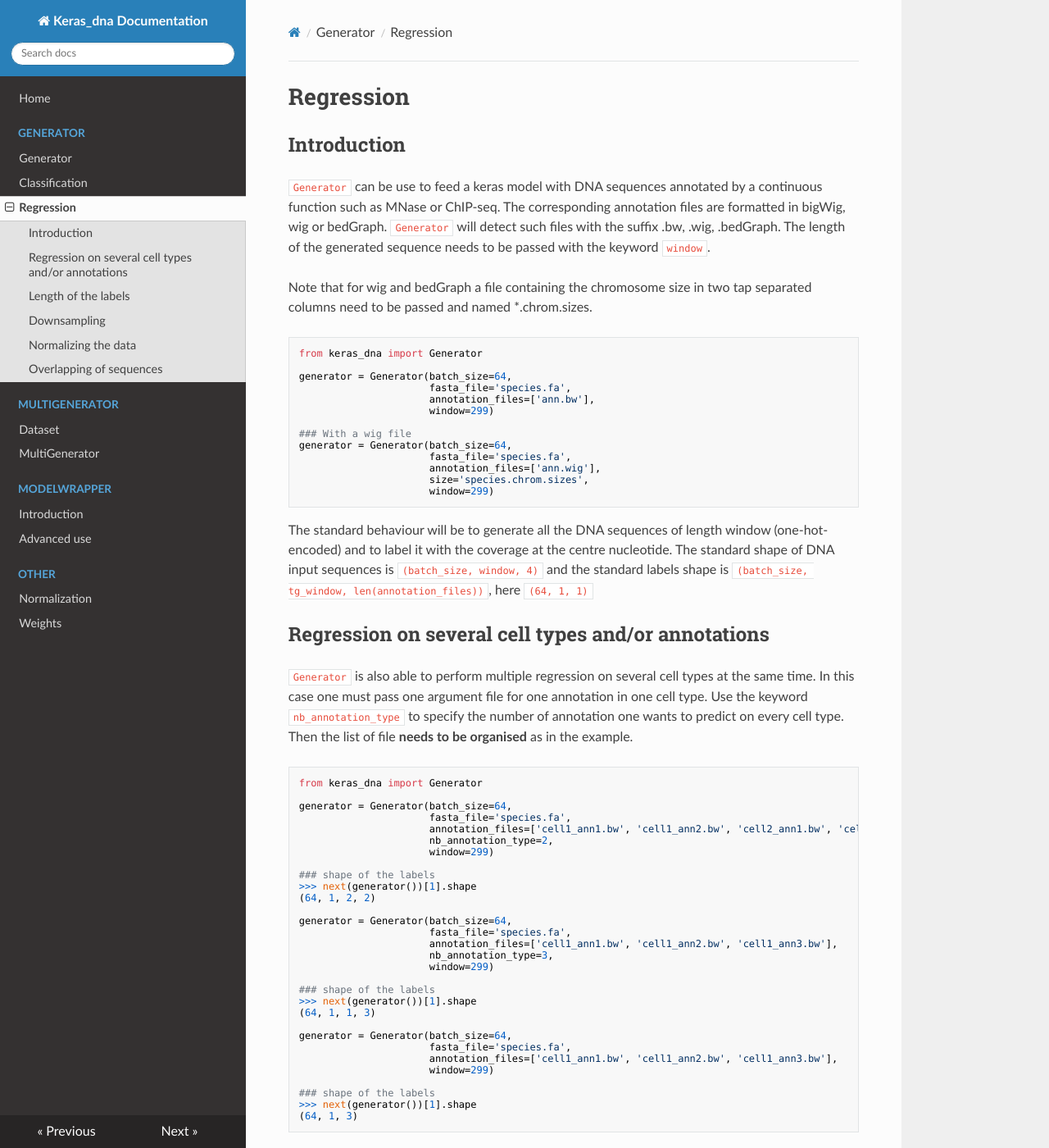
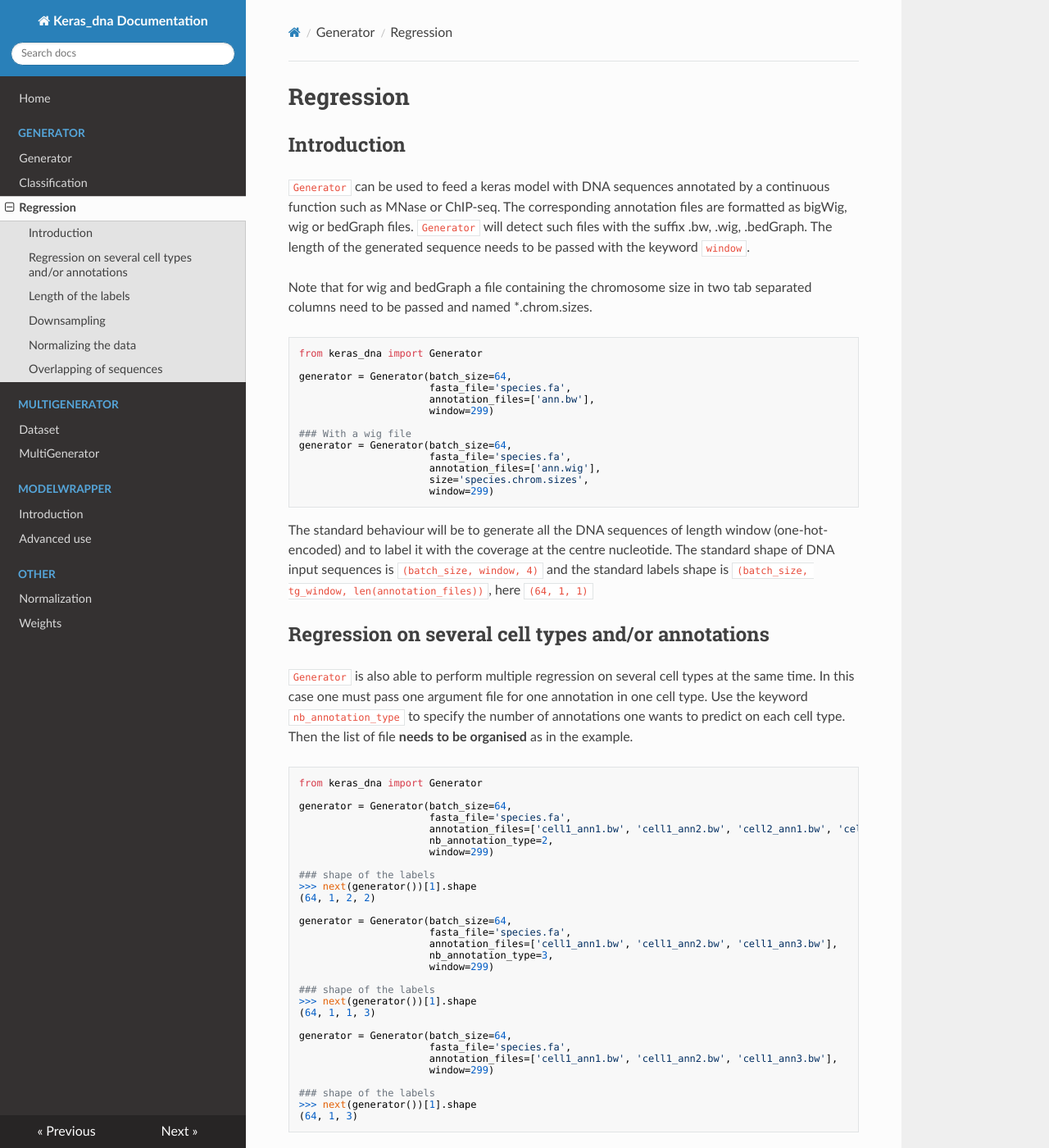
Before and after one commit to etirouthier/keras_dna, an MkDocs documentation site: the page built from docs/continuous.md, in a window 1280 px wide and 1400 px high. Shown: the whole window at 82% size. Built offline with MkDocs 1.6.1, drawn with Linux system fonts in a browser that asks for light colours; nearby versions of some CDN libraries; some of the changed text lies outside the part shown.

Commit message:
Update continuous.md

````diff
--- a/docs/continuous.md
+++ b/docs/continuous.md
@@ -2,9 +2,9 @@
 
 ## Introduction
 
-`Generator` can be use to feed a keras model with DNA sequences annotated by a continuous function such as MNase or ChIP-seq. The corresponding annotation files are formatted in bigWig, wig or bedGraph. `Generator` will detect such files with the suffix .bw, .wig, .bedGraph. The length of the generated sequence needs to be passed with the keyword `window`.
+`Generator` can be used to feed a keras model with DNA sequences annotated by a continuous function such as MNase or ChIP-seq. The corresponding annotation files are formatted as bigWig, wig or bedGraph files. `Generator` will detect such files with the suffix .bw, .wig, .bedGraph. The length of the generated sequence needs to be passed with the keyword `window`.
 
-Note that for wig and bedGraph a file containing the chromosome size in two tap separated columns need to be passed and named *.chrom.sizes.
+Note that for wig and bedGraph a file containing the chromosome size in two tab separated columns need to be passed and named *.chrom.sizes.
 
 ```python
 from keras_dna import Generator
@@ -26,7 +26,7 @@
 
 ## Regression on several cell types and/or annotations
 
-`Generator` is also able to perform multiple regression on several cell types at the same time. In this case one must pass one argument file for one annotation in one cell type. Use the keyword `nb_annotation_type` to specify the number of annotation one wants to predict on every cell type. Then the list of file **needs to be organised** as in the example.
+`Generator` is also able to perform multiple regression on several cell types at the same time. In this case one must pass one argument file for one annotation in one cell type. Use the keyword `nb_annotation_type` to specify the number of annotations one wants to predict on each cell type. Then the list of file **needs to be organised** as in the example.
 
 ```python
 from keras_dna import Generator
@@ -60,7 +60,7 @@
 >>> next(generator())[1].shape
 (64, 1, 3)
 ```
-As shown in the last example without specifying `nb_of_annotation` all the labels are set in the 2nd axis.
+As shown in the last example, without specifying `nb_of_annotation`, all the labels are set in the 2nd axis.
 
 ## Length of the labels
 
@@ -82,7 +82,7 @@
 
 ## Downsampling
 
-As previously stated `Generator` can be used to train a seq2seq model, the first sequence being a DNA window and the second the coverage, the default behaviour is to return the raw sequence of coverage values at the center of the DNA window. Using the keyword `downsampling` the `Generator` labels the DNA window with the  corresponding sequence of coverage values but downsampled (if `tg_window` is smaller than `window` then it should divide `window`, if equal then `downsampling` is useless).
+As previously stated, `Generator` can be used to train a seq2seq model, the first sequence being a DNA window and the second the coverage, the default behaviour is to return the raw sequence of coverage values at the center of the DNA window. Using the keyword `downsampling` the `Generator` labels the DNA window with the  corresponding sequence of coverage values but downsampled (if `tg_window` is smaller than `window` then it should divide `window`, if equal then `downsampling` is useless).
 
 ```python
 from keras_dna import Generator
````
Also changed, not shown: other parts of docs/continuous.md (+2 -2 lines).
